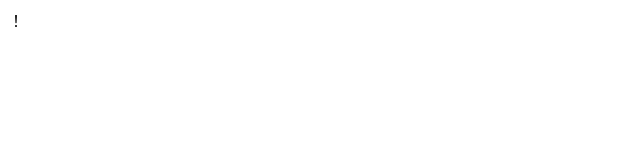
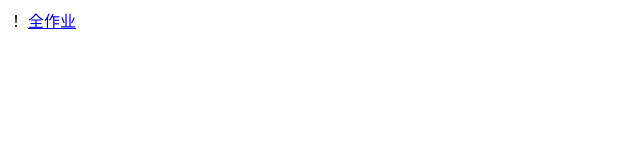
Before and after one commit to mingluohan/task2, a plain HTML site: page index.html in a window 1280 px wide. Shown: the full height of the page, 0-640 px from the left. Drawn offline with Linux system fonts and the light colour scheme.

Commit message:
第三次上传作业

```diff
--- a/index.html
+++ b/index.html
@@ -5,6 +5,6 @@
 	<title>Document</title>
 </head>
 <body>
-	<a href="zuoye2.html"></a>
+	<a href="zuoye2.html">全作业</a>
 </body>
 </html>
```
